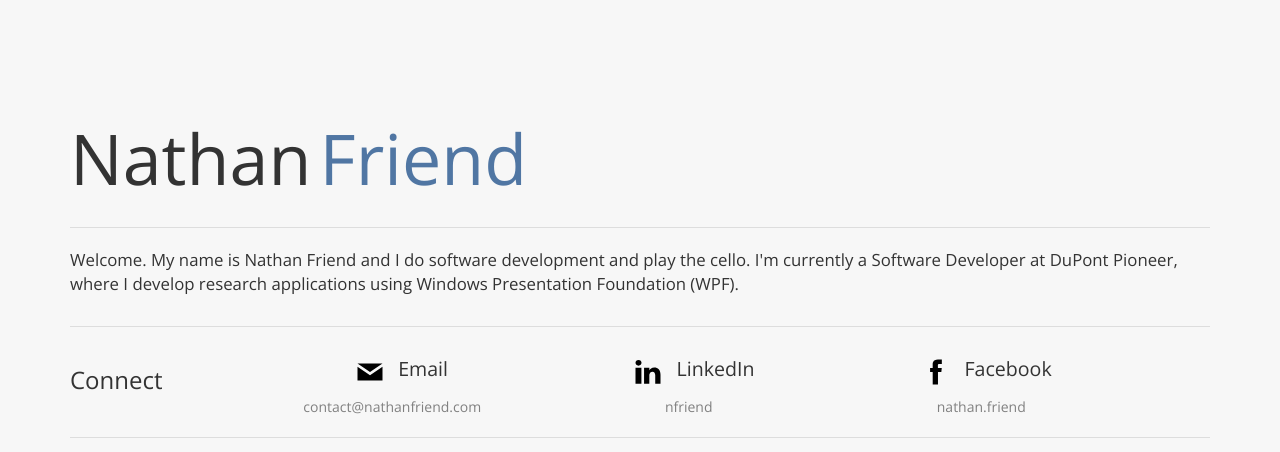
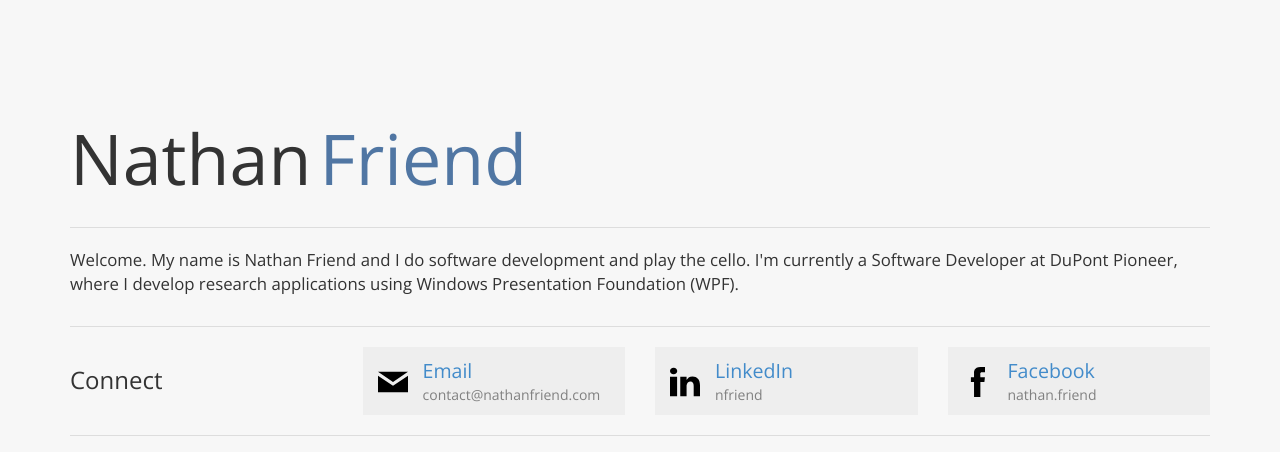
Before and after one commit to nfriend/Website-2.0, a plain HTML site: page index3.html in a window 1280 px wide. Drawn offline with nearby package versions, Linux system fonts and the light colour scheme; a web font is replaced by a local one.

Commit message:
now it looks better.  and i need to go to bed.

```diff
--- a/index3.html
+++ b/index3.html
@@ -37,16 +37,16 @@
         }
 
         .social {
-            text-align: center;
+            /*text-align: center;*/
         }
 
         .social-icon {
-            width: 50px;
+            margin-top: -5px;
+            width: 60px;
+            float: left;
         }
 
         .social-header {
-            margin-top: 25px;
-            margin-bottom: -10px;
             font-size: 1.4em;
         }
 
@@ -54,7 +54,21 @@
             color: gray;
         }
 
+        .social-link:hover {
+            text-decoration: none;
+            cursor: pointer;
+        }
+
         .social-container {
+            padding-top: 10px;
+            padding-bottom: 10px;
+            background-color: #EEEEEE;
+            -webkit-transition: background-color linear .5s;
+        }
+
+            .social-container:hover {
+                background-color: #D1DDEB;
+                -webkit-transition: background-color linear 0s;
             }
 
         .cleared {
@@ -62,7 +76,7 @@
         }
 
         #email {
-            margin-left: -8px;
+            /*margin-left: -8px;*/
         }
     </style>
 
@@ -88,29 +102,35 @@
         </div>
         <hr />
         <div class="row">
-            <div class="col-md-2">
+            <div class="col-md-3">
                 <h3>Connect</h3>
             </div>
             <div class="col-md-3 social">
+                <a class="social-link" href="mailto:contact@nathanfriend.com">
                     <div class="social-container">
                         <img src="Images/appbar.email.minimal.svg" class="social-icon" />
-                    <span class="social-header">Email</span>
+                        <div class="social-header">Email</div>
                         <div id="email" class="social-username">contact@nathanfriend.com</div>
                     </div>
+                </a>
             </div>
             <div class="col-md-3 social">
+                <a class="social-link" href="http://www.linkedin.com/in/nfriend" target="_blank">
                     <div class="social-container">
                         <img src="Images/appbar.social.linkedin.svg" class="social-icon" />
                         <span class="social-header">LinkedIn</span>
                         <div class="social-username">nfriend</div>
                     </div>
+                </a>
             </div>
             <div class="col-md-3 social">
+                <a class="social-link" href="https://www.facebook.com/nathan.friend" target="_blank">
                     <div class="social-container">
                         <img src="Images/appbar.social.facebook.svg" class="social-icon" />
                         <span class="social-header">Facebook</span>
                         <div class="social-username">nathan.friend</div>
                     </div>
+                </a>
             </div>
         </div>
         <hr />
```
Lines whose indentation alone changed are shown as unchanged.
